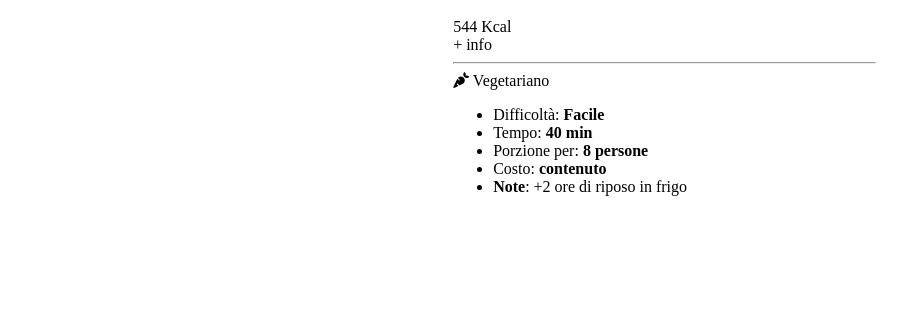
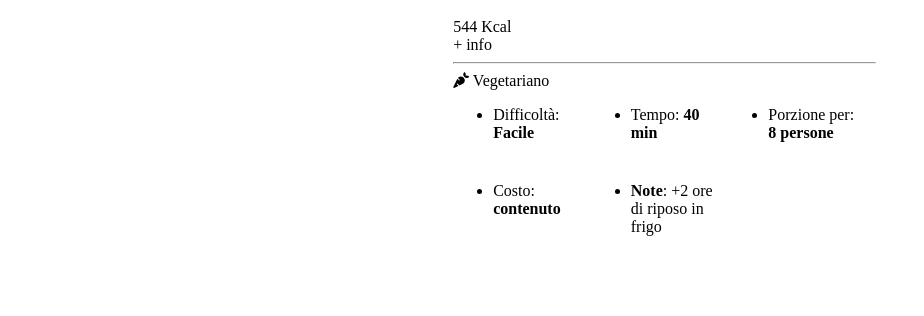
Before and after one commit to veronicacrisafi/htmlcss-responsive-layout, a plain HTML site: page index.html in a window 1280 px wide. Shown: the part 327-643 px from the top of the page, 356-1280 px from the left. Drawn offline with Linux system fonts and the light colour scheme; files that its build step writes are made by us from their sources.

Commit message:
inserita proprietà flex in ul e fatto calcolo width per disporre correttamente le colonne

```diff
--- a/css/responsive.css
+++ b/css/responsive.css
@@ -28,7 +28,15 @@
         font-size: 30px;
     }
 
-    .quick-notes {}
+    ul {
+        display: flex;
+        flex-wrap: wrap;
+        gap: 40px;
+    }
+
+    li {
+        width: calc(100%/3 - 30px);
+    }
 
 
 
```
